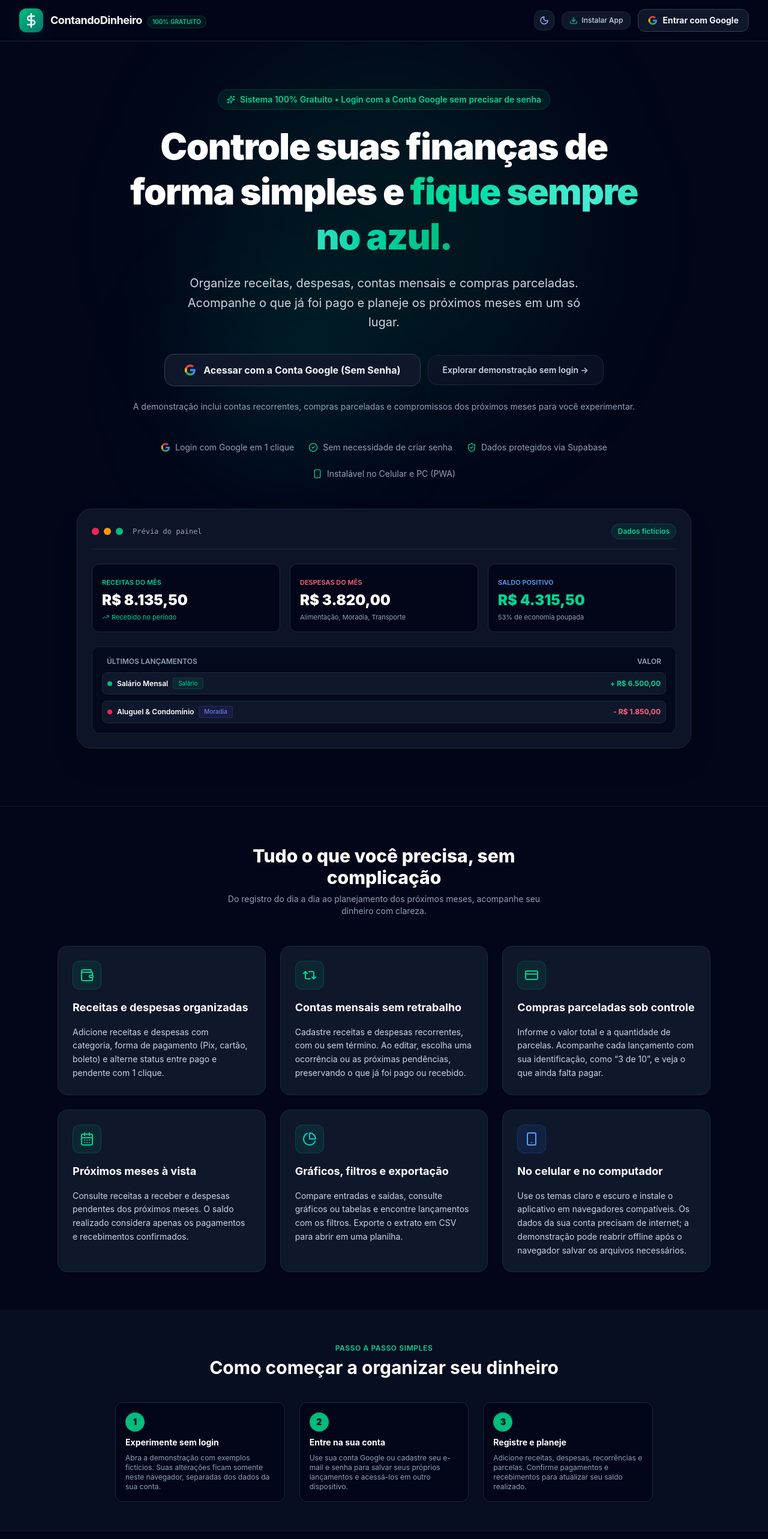
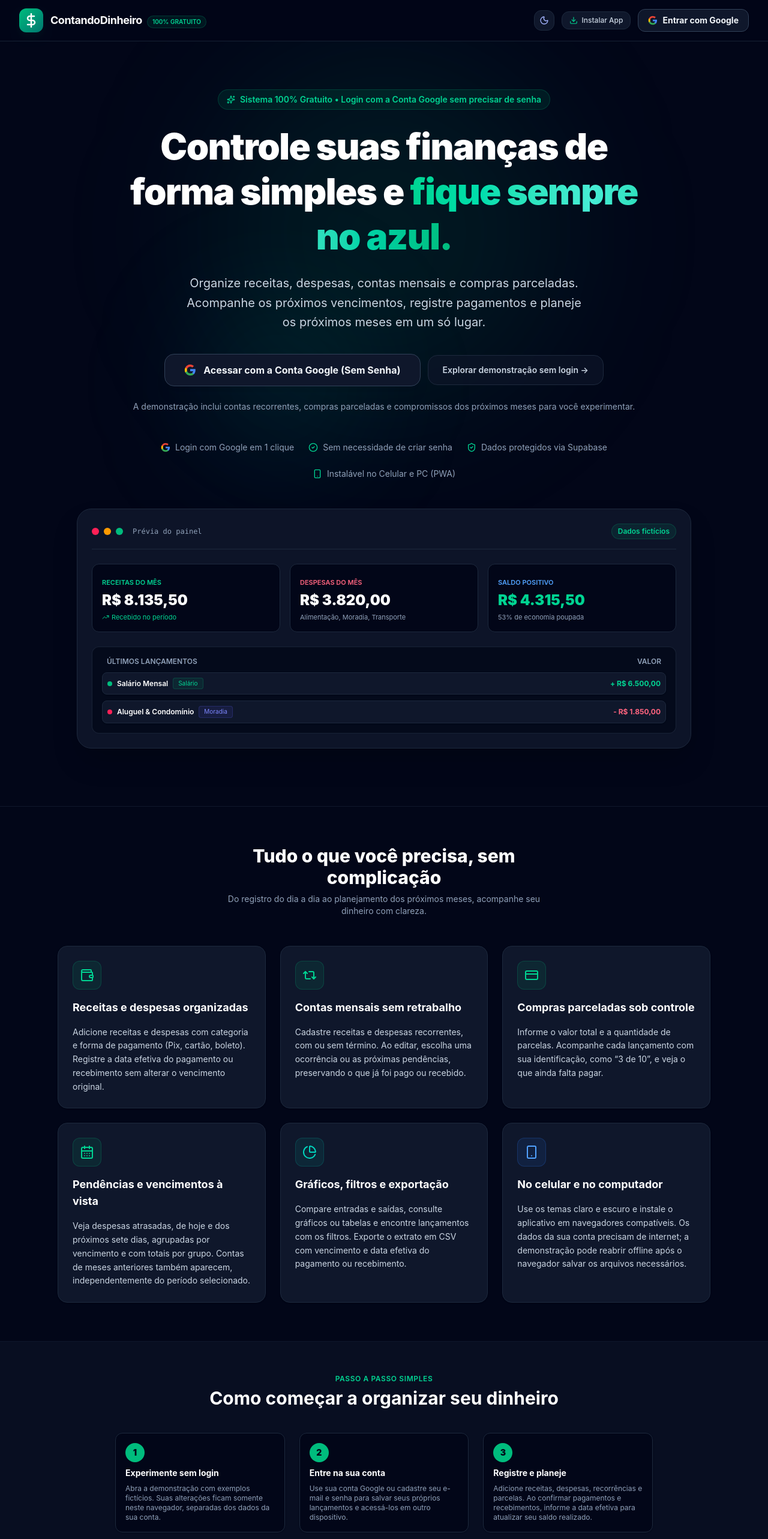
Before and after one commit to jonasnunees/ContandoDinheiro, a React (Vite) app: page / in a window 1280 px wide. Shown: the top 2566 px of the page at 60% size. Built offline with nearby package versions, Linux system fonts and the light colour scheme; no server answers.

Commit message:
docs: atualiza página inicial com melhorias de vencimentos e pagamentos
Apresenta pendências por vencimento, data efetiva de pagamento e novos campos no CSV, mantendo o visual original do projeto.

```diff
--- a/src/components/LandingPage.tsx
+++ b/src/components/LandingPage.tsx
@@ -222,7 +222,7 @@ export const LandingPage: React.FC<LandingPageProps> = ({
 
           {/* Texto que explica a proposta do aplicativo. */}
           <p className="text-base sm:text-lg md:text-xl text-slate-600 dark:text-slate-300 max-w-2xl mx-auto leading-relaxed">
-            Organize receitas, despesas, contas mensais e compras parceladas. Acompanhe o que já foi pago e planeje os próximos meses em um só lugar.
+            Organize receitas, despesas, contas mensais e compras parceladas. Acompanhe os próximos vencimentos, registre pagamentos e planeje os próximos meses em um só lugar.
           </p>
 
           {/* Botões para entrar, cadastrar-se ou experimentar a demonstração. */}
@@ -358,7 +358,7 @@ export const LandingPage: React.FC<LandingPageProps> = ({
             </div>
             <h3 className="text-lg font-bold text-slate-900 dark:text-white">Receitas e despesas organizadas</h3>
             <p className="text-xs sm:text-sm text-slate-600 dark:text-slate-300 leading-relaxed">
-              Adicione receitas e despesas com categoria, forma de pagamento (Pix, cartão, boleto) e alterne status entre pago e pendente com 1 clique.
+              Adicione receitas e despesas com categoria e forma de pagamento (Pix, cartão, boleto). Registre a data efetiva do pagamento ou recebimento sem alterar o vencimento original.
             </p>
           </div>
 
@@ -382,8 +382,8 @@ export const LandingPage: React.FC<LandingPageProps> = ({
             <div className="w-12 h-12 rounded-xl bg-emerald-500/10 border border-emerald-500/20 text-emerald-700 dark:text-emerald-400 flex items-center justify-center">
               <CalendarDays aria-hidden="true" className="w-6 h-6" />
             </div>
-            <h3 className="text-lg font-bold text-slate-900 dark:text-white">Próximos meses à vista</h3>
-            <p className="text-xs sm:text-sm text-slate-600 dark:text-slate-300 leading-relaxed">Consulte receitas a receber e despesas pendentes dos próximos meses. O saldo realizado considera apenas os pagamentos e recebimentos confirmados.</p>
+            <h3 className="text-lg font-bold text-slate-900 dark:text-white">Pendências e vencimentos à vista</h3>
+            <p className="text-xs sm:text-sm text-slate-600 dark:text-slate-300 leading-relaxed">Veja despesas atrasadas, de hoje e dos próximos sete dias, agrupadas por vencimento e com totais por grupo. Contas de meses anteriores também aparecem, independentemente do período selecionado.</p>
           </div>
 
           {/* Explica o segundo benefício. */}
@@ -393,7 +393,7 @@ export const LandingPage: React.FC<LandingPageProps> = ({
             </div>
             <h3 className="text-lg font-bold text-slate-900 dark:text-white">Gráficos, filtros e exportação</h3>
             <p className="text-xs sm:text-sm text-slate-600 dark:text-slate-300 leading-relaxed">
-              Compare entradas e saídas, consulte gráficos ou tabelas e encontre lançamentos com os filtros. Exporte o extrato em CSV para abrir em uma planilha.
+              Compare entradas e saídas, consulte gráficos ou tabelas e encontre lançamentos com os filtros. Exporte o extrato em CSV com vencimento e data efetiva do pagamento ou recebimento.
             </p>
           </div>
 
@@ -449,7 +449,7 @@ export const LandingPage: React.FC<LandingPageProps> = ({
               </span>
               <h3 className="font-bold text-slate-900 dark:text-white text-sm">Registre e planeje</h3>
               <p className="text-xs text-slate-500 dark:text-slate-400">
-                Adicione receitas, despesas, recorrências e parcelas. Confirme pagamentos e recebimentos para atualizar seu saldo realizado.
+                Adicione receitas, despesas, recorrências e parcelas. Ao confirmar pagamentos e recebimentos, informe a data efetiva para atualizar seu saldo realizado.
               </p>
             </div>
           </div>
```
